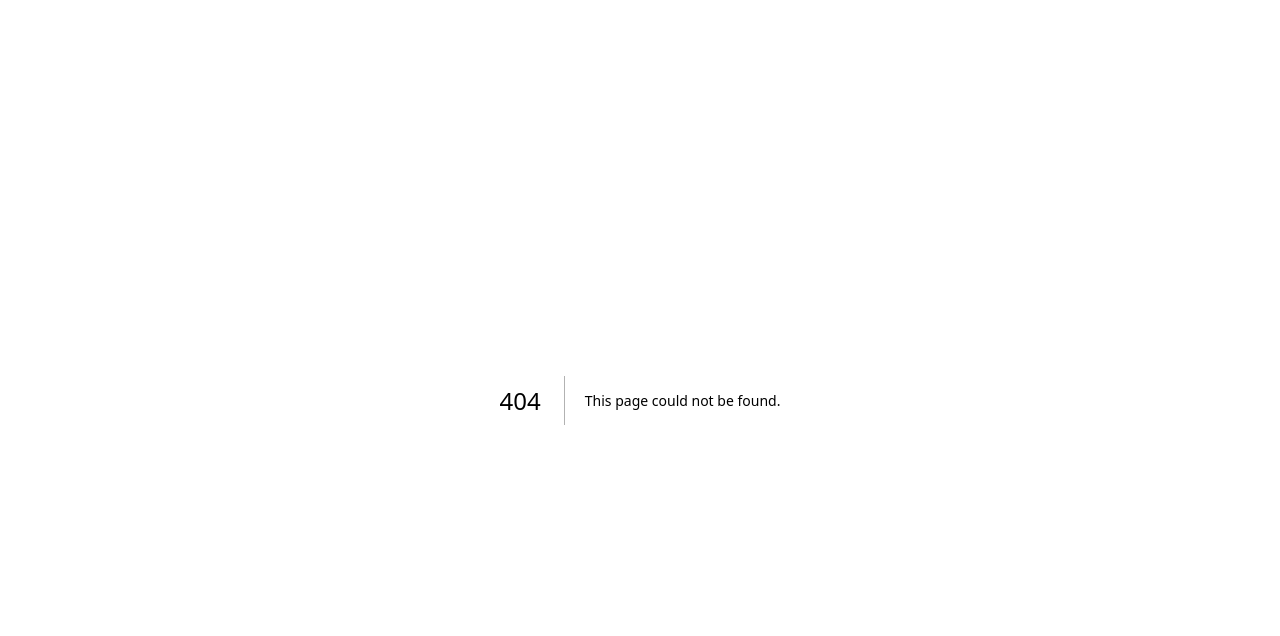
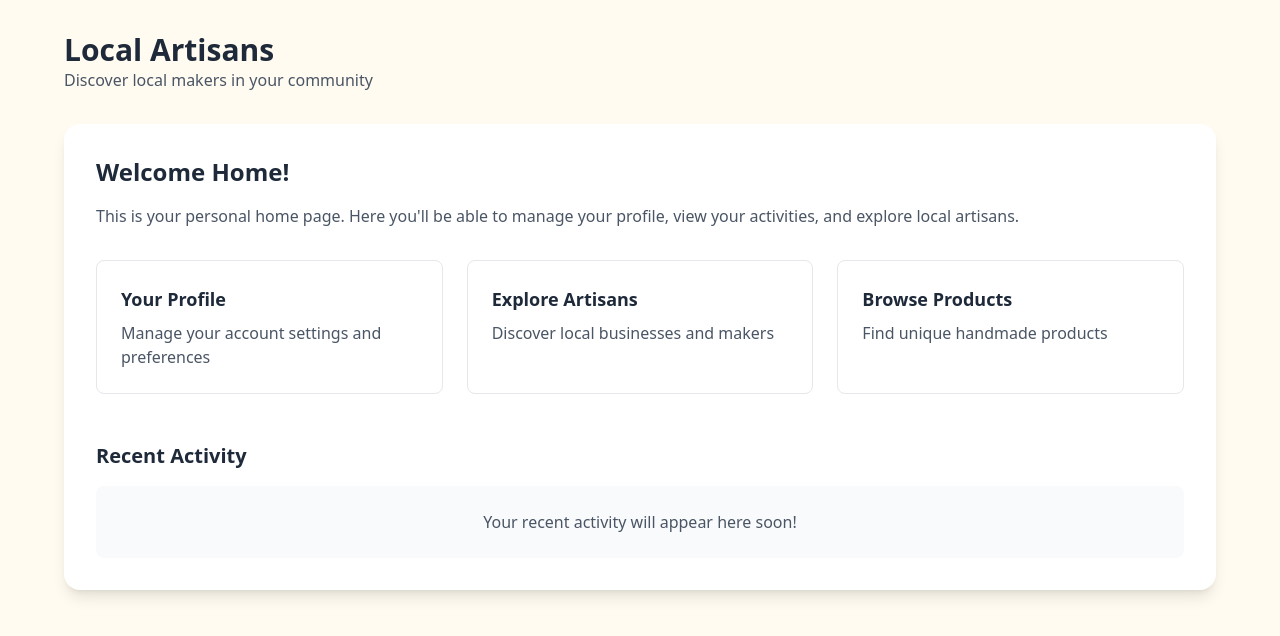
Before and after one commit to drewb73/local-artisans, a Next.js app: page /home in a window 1280 px wide. Before the commit this address had no page. Shown: the top 636 px of the page. Built offline with nearby package versions, Linux system fonts and the light colour scheme.

Commit message:
Add HomePage component with user navigation and recent activity sections

```diff
--- /dev/null
+++ b/app/home/page.tsx
@@ -0,0 +1,68 @@
+// app/home/page.tsx
+import { UserButton } from '@clerk/nextjs'
+import Link from 'next/link'
+
+export default function HomePage() {
+  return (
+    <div className="min-h-screen mediterranean-bg p-8">
+      <div className="max-w-6xl mx-auto">
+        {/* Header */}
+        <header className="flex justify-between items-center mb-8">
+          <div>
+            <h1 className="text-3xl font-bold text-gray-800">Local Artisans</h1>
+            <p className="text-gray-600">Discover local makers in your community</p>
+          </div>
+          <UserButton />
+        </header>
+
+        {/* Main Content */}
+        <div className="bg-white rounded-2xl shadow-lg p-8">
+          <h2 className="text-2xl font-semibold text-gray-800 mb-4">
+            Welcome Home!
+          </h2>
+          <p className="text-gray-600 mb-6">
+            This is your personal home page. Here you'll be able to manage your profile,
+            view your activities, and explore local artisans.
+          </p>
+
+          {/* Quick Actions */}
+          <div className="grid grid-cols-1 md:grid-cols-3 gap-6 mt-8">
+            <Link
+              href="/profile"
+              className="border border-gray-200 rounded-lg p-6 hover:bg-gray-50 transition"
+            >
+              <h3 className="text-lg font-semibold text-gray-800 mb-2">Your Profile</h3>
+              <p className="text-gray-600">Manage your account settings and preferences</p>
+            </Link>
+
+            <Link
+              href="/businesses"
+              className="border border-gray-200 rounded-lg p-6 hover:bg-gray-50 transition"
+            >
+              <h3 className="text-lg font-semibold text-gray-800 mb-2">Explore Artisans</h3>
+              <p className="text-gray-600">Discover local businesses and makers</p>
+            </Link>
+
+            <Link
+              href="/products"
+              className="border border-gray-200 rounded-lg p-6 hover:bg-gray-50 transition"
+            >
+              <h3 className="text-lg font-semibold text-gray-800 mb-2">Browse Products</h3>
+              <p className="text-gray-600">Find unique handmade products</p>
+            </Link>
+          </div>
+
+          {/* Recent Activity Section */}
+          <div className="mt-12">
+            <h3 className="text-xl font-semibold text-gray-800 mb-4">Recent Activity</h3>
+            <div className="bg-gray-50 rounded-lg p-6">
+              <p className="text-gray-600 text-center">
+                Your recent activity will appear here soon!
+              </p>
+            </div>
+          </div>
+        </div>
+      </div>
+    </div>
+  )
+}
--- a/app/sign-in/[[...sign-in]]/page.tsx
+++ b/app/sign-in/[[...sign-in]]/page.tsx
@@ -33,7 +33,7 @@ export default function SignInPage() {
 
       if (result.status === 'complete') {
         await setActive({ session: result.createdSessionId })
-        router.push('/dashboard')
+        router.push('/home')
       } else {
         console.log('Sign in status:', result.status)
         setError('Sign in failed. Please try again.')
--- a/app/sign-up/[[...sign-up]]/page.tsx
+++ b/app/sign-up/[[...sign-up]]/page.tsx
@@ -49,7 +49,7 @@ export default function SignUpPage() {
         console.log('User metadata:', userMetadata)
 
         // Redirect to appropriate page based on user type
-        router.push(userType === 'business' ? '/onboarding/business' : '/onboarding/customer')
+        router.push('/home')
       } else {
         // Handle cases where more steps are needed (email verification, etc.)
         console.log('Sign up status:', result.status)
```
